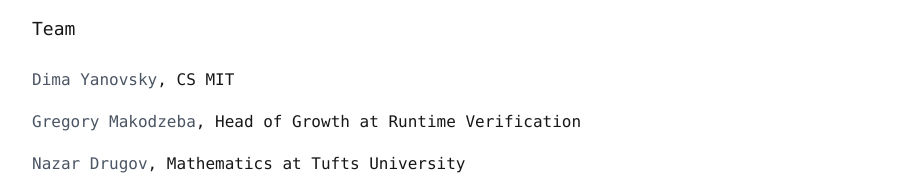
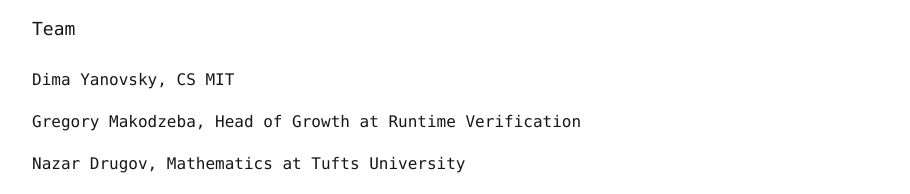
Before and after one commit to gregorymakodzeba/actuated-web, a Next.js app: page / in a window 1280 px wide. Shown: the part 606-800 px from the top of the page, without its empty margins (184-1094 px from the left). Built offline with nearby package versions, Linux system fonts and the light colour scheme.

Commit message:
change team font

```diff
--- a/app/page.tsx
+++ b/app/page.tsx
@@ -43,7 +43,7 @@
     <p>
       <a
         href="https://www.linkedin.com/in/yanovsk/"
-        className="text-gray-600 hover:opacity-70"
+        className="hover:opacity-70"
         target="_blank"
         rel="noopener noreferrer"
       >
@@ -54,7 +54,7 @@
     <p>
       <a
         href="http://x.com/youfelll/"
-        className="text-gray-600 hover:opacity-70"
+        className="hover:opacity-70"
         target="_blank"
         rel="noopener noreferrer"
       >
@@ -65,7 +65,7 @@
     <p>
       <a
         href="https://www.linkedin.com/in/nazar-drugov-175939276/"
-        className="text-gray-600 hover:opacity-70"
+        className="hover:opacity-70"
         target="_blank"
         rel="noopener noreferrer"
       >
--- a/tailwind.config.js
+++ b/tailwind.config.js
@@ -4,6 +4,7 @@
     "./pages/**/*.{js,ts,jsx,tsx}",
     "./components/**/*.{js,ts,jsx,tsx}",
   ],
+  darkMode: "class", // Disables automatic dark mode based on system preference
   theme: {
     extend: {},
   },
```
